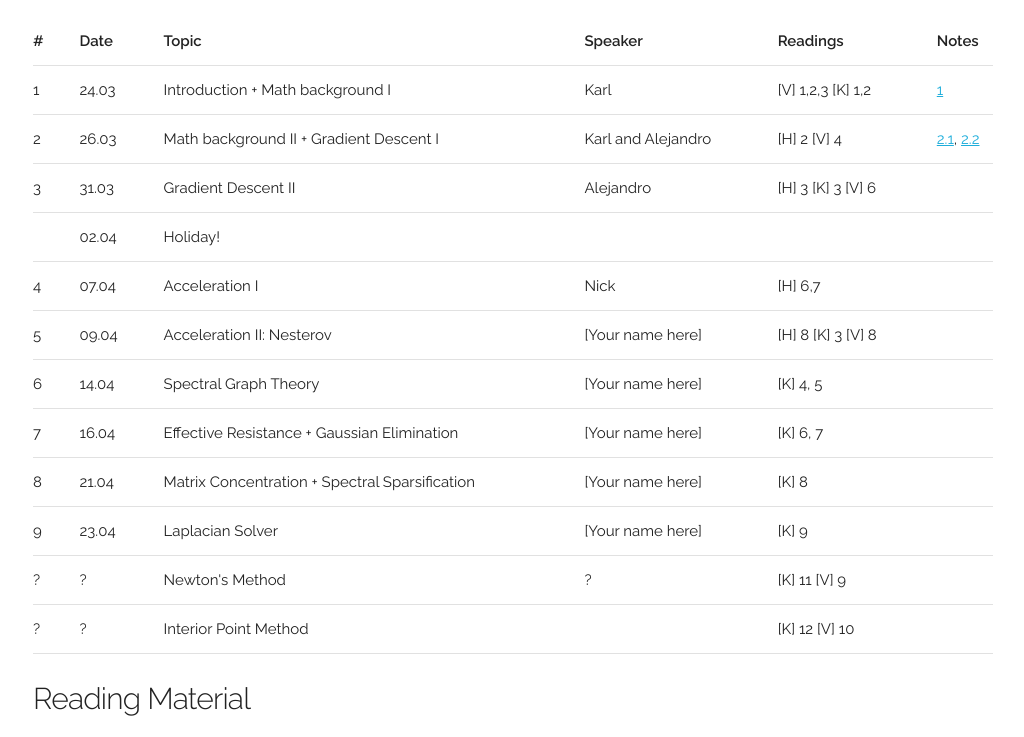
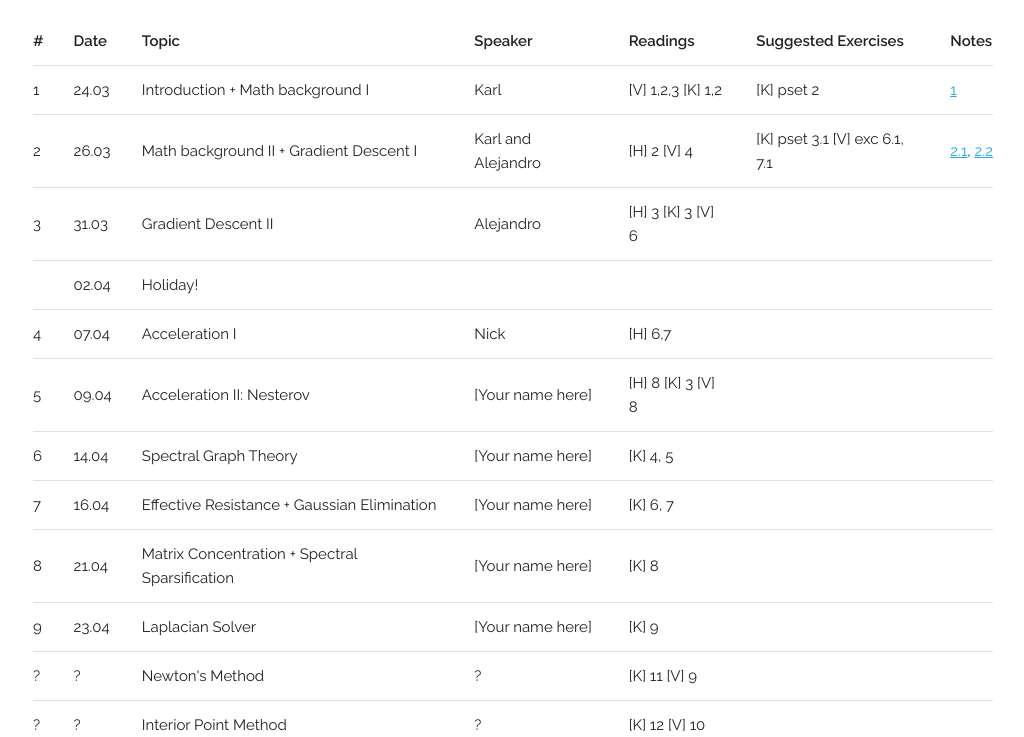
Before and after one commit to csssaz/csssaz.github.io, a plain HTML site: page reading-group.html in a window 1280 px wide. Shown: the part 213-950 px from the top of the page, without its empty margins (127-1151 px from the left). Drawn offline with Linux system fonts and the light colour scheme.

Commit message:
exercises

```diff
--- a/reading-group.html
+++ b/reading-group.html
@@ -42,6 +42,7 @@
             <th>Topic</th>
             <th>Speaker</th>
             <th>Readings</th>
+            <th>Suggested Exercises</th>
             <th>Notes </th>
           </tr>
         </thead>
@@ -52,6 +53,7 @@
             <td>Introduction + Math background I </td>
             <td>Karl</td>
             <td>[V] 1,2,3 [K] 1,2</td>
+            <td>[K] pset 2 </td>
             <td><a href="https://kingsx.cs.uni-saarland.de/owncloud/index.php/s/cxQd8ZMbRfx36cc" target="_blank">1</a></td>
           </tr>
           <tr>
@@ -60,6 +62,7 @@
             <td>Math background II + Gradient Descent I</td>
             <td>Karl and Alejandro</td>
             <td>[H] 2 [V] 4</td>
+            <td>[K] pset 3.1 [V] exc 6.1, 7.1 </td>
             <td>
               <a href="https://kingsx.cs.uni-saarland.de/owncloud/index.php/s/PZD3YzpEyjgAwAQ" target="_blank"> 2.1</a>,
               <a href="https://kingsx.cs.uni-saarland.de/owncloud/index.php/s/9M3cSbfBsYgKjeT" target="_blank"> 2.2</a>
@@ -72,11 +75,13 @@
             <td>Alejandro</td>
             <td>[H] 3 [K] 3 [V] 6</td>
             <td></td>
+            <td></td>
           </tr>
           <tr>
             <td></td>
             <td>02.04</td>
             <td>Holiday!  </td>
+            <td></td>
             <td></td>
             <td></td>
             <td></td>
@@ -88,6 +93,7 @@
             <td>Nick</td>
             <td>[H] 6,7</td>
             <td></td>
+            <td></td>
           </tr>
           <tr>
             <td>5</td>
@@ -95,6 +101,7 @@
             <td>Acceleration II: Nesterov</td>
             <td>[Your name here]</td>
             <td>[H] 8 [K] 3 [V] 8</td>
+            <td> </td>
             <td> </td>
           </tr>
           <tr>
@@ -104,6 +111,7 @@
             <td>[Your name here]</td>
             <td>[K] 4, 5</td>
             <td>  </td>
+            <td>  </td>
           </tr>
           <tr>
             <td>7</td>
@@ -111,6 +119,7 @@
             <td>Effective Resistance + Gaussian Elimination</td>
             <td>[Your name here]</td>
             <td>[K] 6, 7</td>
+            <td> </td>
             <td> </td>
           </tr>
           <tr>
@@ -120,6 +129,7 @@
             <td>[Your name here]</td>
             <td>[K] 8</td>
             <td> </td>
+            <td> </td>
           </tr>
           <tr>
             <td>9</td>
@@ -127,6 +137,7 @@
             <td>Laplacian Solver</td>
             <td>[Your name here]</td>
             <td>[K] 9</td>
+            <td>  </td>
             <td>  </td>
           </tr>
           <tr>
@@ -136,13 +147,15 @@
             <td>?</td>
             <td>[K] 11 [V] 9</td>
             <td></td>
+            <td></td>
           </tr>
           <tr>
             <td>?</td>
             <td>?</td>
             <td>Interior Point Method</td>
+            <td>?</td>
+            <td>[K] 12 [V] 10</td>
             <td></td>
-            <td>[K] 12 [V] 10</td>
             <td></td>
           </tr>
           </tbody>
```
